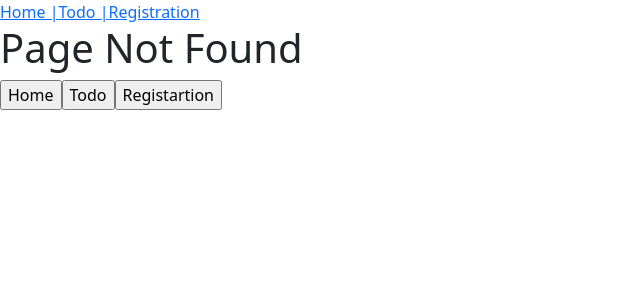
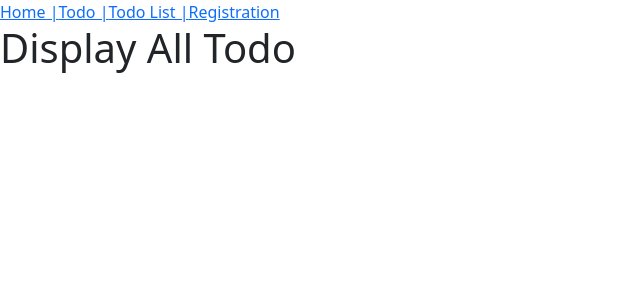
Before and after one commit to rohitsaste45/Bank_Front, a React (Create React App) app: page /todo-list in a window 1280 px wide. Before the commit this address had no page. Shown: the top 300 px of the page, without its empty margins (0-640 px from the left). Built offline with nearby package versions, Linux system fonts and the light colour scheme.

Commit message:
todolist.

```diff
--- a/src/App.js
+++ b/src/App.js
@@ -2,7 +2,7 @@
 import MyTodo from "./pages/MyTodo";
 import MyRegistration from "./pages/MyRegistration";
 import MyNavigationLinks from "./pages/MyNavigationLinks";
-import MyNavigationLinksUsingButton from "./pages/MyNavigationLinksUsingButton";
+import MyTodoList from "./pages/MyTodoList";
 
 function App() {
   return (
@@ -15,11 +15,10 @@
           <Route path="/" element={<h1>Hello</h1>} />
           <Route path="/home" element={<h1>Home</h1>} />
           <Route path="/todo" element={<MyTodo />} />
+          <Route path="/todo-list" element={<MyTodoList />} />
           <Route path="/registration" element={<MyRegistration />} />
           <Route path="*" element={<h1>Page Not Found</h1>} />
         </Routes>
-
-        <MyNavigationLinksUsingButton />
       </BrowserRouter>
     </>
   );
--- a/src/pages/MyNavigationLinks.js
+++ b/src/pages/MyNavigationLinks.js
@@ -5,6 +5,7 @@
     <>
       <Link to={"/home"}>Home |</Link>
       <Link to={"/todo"}>Todo |</Link>
+      <Link to={"/todo-list"}>Todo List |</Link>
       <Link to={"/registration"}>Registration</Link>
     </>
   );
--- /dev/null
+++ b/src/pages/MyTodoList.js
@@ -0,0 +1,9 @@
+function MyTodoList() {
+  return (
+    <>
+      <h1>Display All Todo</h1>
+    </>
+  );
+}
+
+export default MyTodoList;
```
